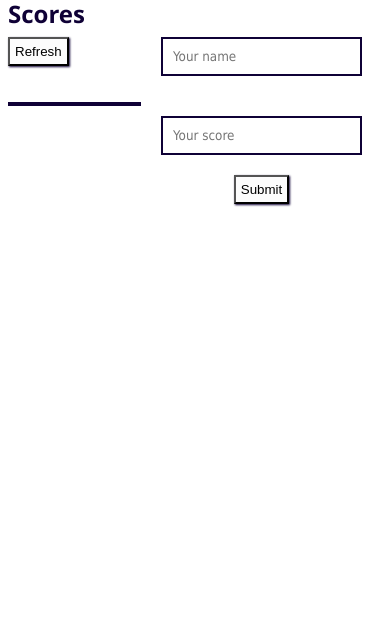
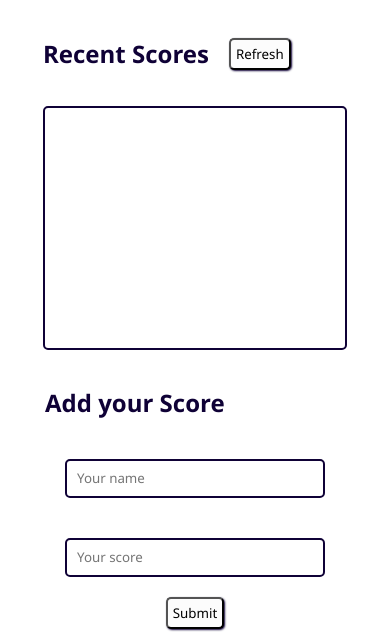
Before and after one commit to cindykandie/leaderboardAPI, a website built with webpack: page src/index.html in a window 390 px wide. Shown: the part 205-844 px from the top of the page. Built offline with nearby package versions, Linux system fonts and the light colour scheme; no server answers.

Commit message:
Add styling and make the screen responsive

```diff
--- a/src/index.html
+++ b/src/index.html
@@ -4,28 +4,30 @@
     <meta charset="UTF-8" />
     <meta name="viewport" content="width=device-width, initial-scale=1.0" />
 
-    <title>LeaderBoard API!</title>
+    <title>Streak Game Leaderboard</title>
 </head>
 <body>
-    <h1>Leaderboard</h1>
-    <div class="board-display">
-        <main>
-        <h2>Recent Scores
+    <h1>Streak Game Leaderboard</h1>
+        <main class="board-display">
+            <section>
+        <div class="board-title">
+            <h2>Recent Scores </h2>
             <button class="refresh-btn">Refresh</button>
-        </h2>
+        </div>
         <ul class="scores-list">
 
         </ul>
-    </main>
+    </section>
     <section>
         <h2>Add your Score</h2>
-        <form action="">
+        <form>
             <input type="text" placeholder="Your name" id="name">
             <input type="text" placeholder="Your score" id="score">
             <button type="submit" id="submit-btn">Submit</button>
         </form>
     </section>
-    <script src="index.js"></script>
-</div>
+</main>
+
+<script src="index.js"></script>
 </body>
 </html>
--- a/src/style.css
+++ b/src/style.css
@@ -8,42 +8,53 @@
 body {
   font-family: 'Segoe UI', Tahoma, Geneva, Verdana, sans-serif;
   color: var(--darkShade);
+  display: flex;
+  flex-direction: column;
+  align-items: center;
+  justify-content: center;
+
 }
-
+.board-title{
+  display: flex;
+  gap: 20px;
+}
 h1 {
   font-size: 3rem;
   padding: 10px;
   text-align: center;
 }
 
-.board-display {
-  display: flex;
-  justify-content: space-evenly;
-}
-
 main {
   display: flex;
   flex-direction: column;
-  max-width: 500px;
+  align-items: center;
+  justify-content: center;
+  width: 100%;
+  max-width: 37rem;
 }
 
 button {
   background-color: var(--whiteShade);
   box-shadow: 1px 1px 2px var(--darkShade);
-  max-width: 100px;
   align-self: center;
   padding: 5px;
   transition: all 0.5s ease-in;
+  font-family: 'Segoe UI', Tahoma, Geneva, Verdana, sans-serif;
+  border-radius: 5px;
 }
 
 button:hover {
-  box-shadow: none;
   background-color: var(--pinkShade);
+  box-shadow: 1px 1px 1px var(--darkShade);
 }
 
 ul {
   border: 2px solid var(--darkShade);
   padding: 0;
+  transition: all 1s ease-in;
+  border-radius: 5px;
+  min-height: 15rem;
+  min-width: 300px;
 }
 
 li {
@@ -58,14 +69,28 @@ li:nth-child(even) {
 form {
   display: flex;
   flex-direction: column;
+  min-width: 300px;
+
 }
 
 input {
   border: 2px solid var(--darkShade);
   padding: 10px;
   margin: 20px;
+  border-radius: 5px;
 }
 
 ::placeholder {
-  font-family: Tahoma, Geneva, Verdana, sans-serif;
+  font-family: 'Segoe UI', Tahoma, Geneva, Verdana, sans-serif;
 }
+@media screen and  (min-width: 678px){
+  main {
+    display: flex;
+    flex-direction: row;
+    gap: 6rem;
+    width: 100%;
+  }
+  ul, form {
+    min-width: 320px;
+  }
+}
```
